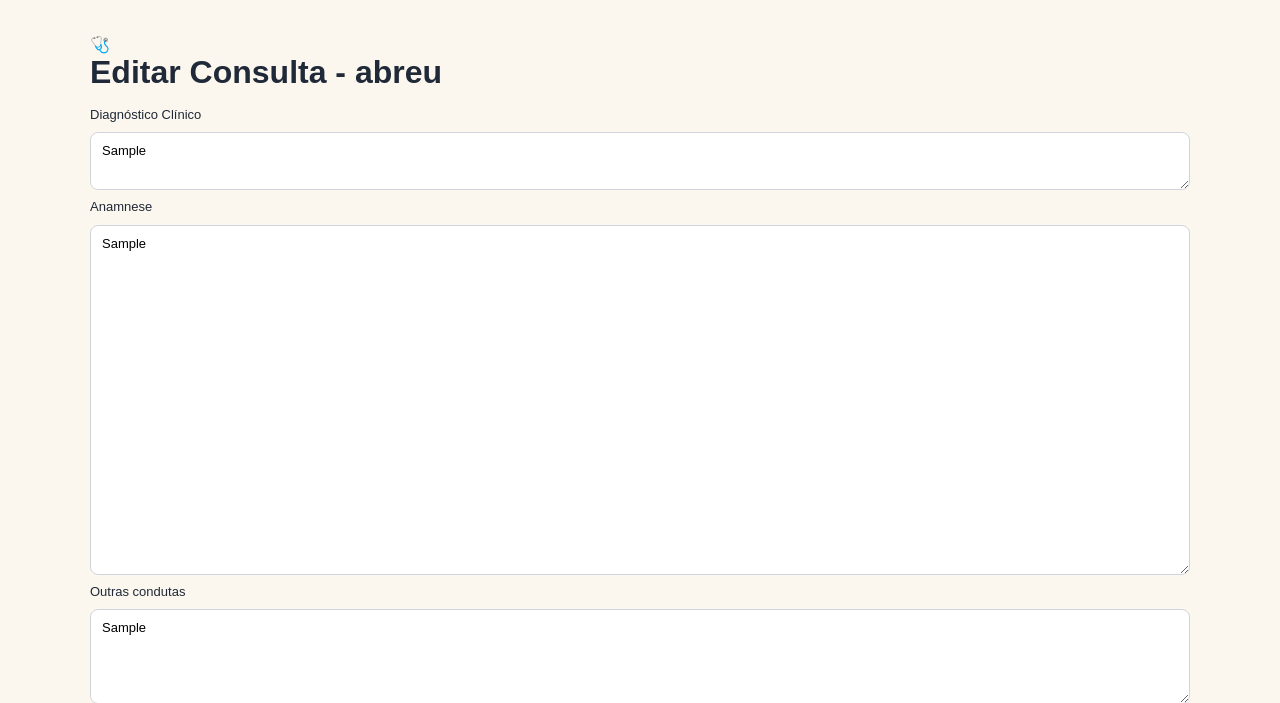
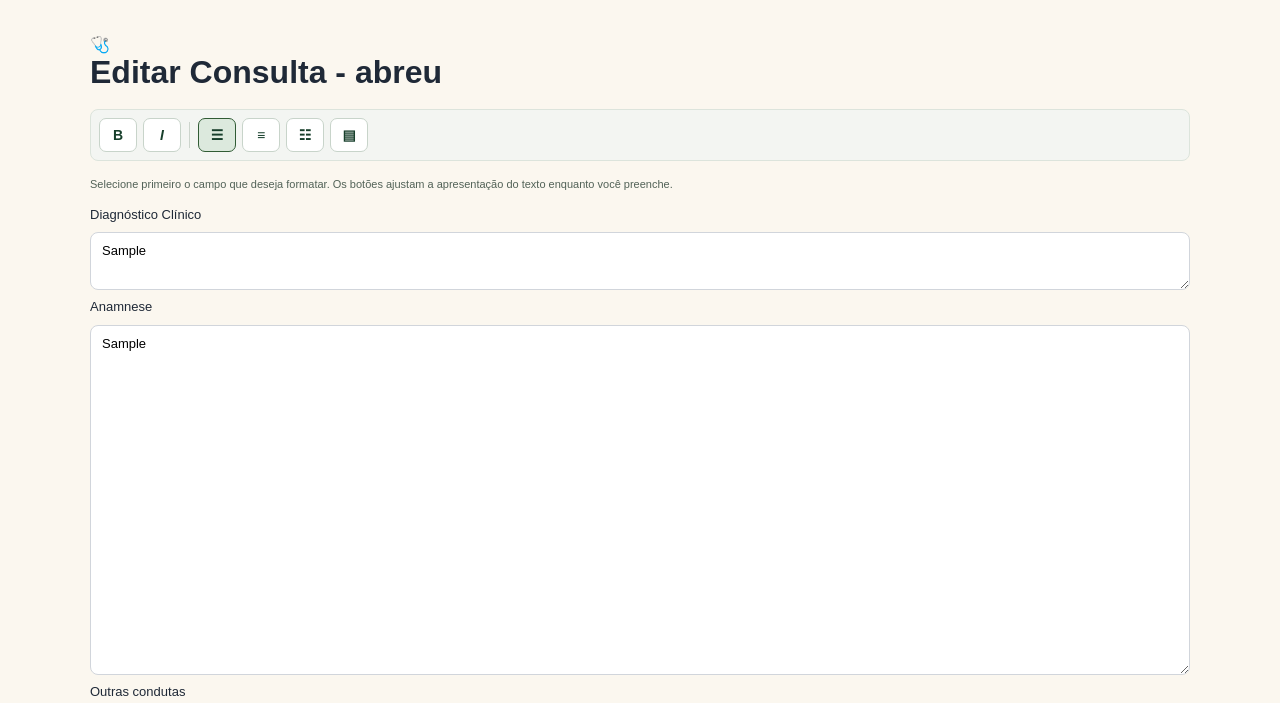
Before and after one commit to Lvieira82/AvaCurative, a Django app: page /consulta/editar/1/ in a window 1280 px wide. Shown: the part 106-809 px from the top of the page. Run offline with Django 5.2, Linux system fonts and the light colour scheme; a user stored in the database is signed in; data comes from the database, SQL or seed files in the repository; tables that the repository leaves empty hold one stand-in row (values such as "Sample post"); grey boxes marked "Sample" are stand-in pictures.

Commit message:
Adiciona barra de formatação ao formulário de consultas

```diff
--- a/templates/consultas/form_consultas.html
+++ b/templates/consultas/form_consultas.html
@@ -8,79 +8,33 @@ Nova Consulta
 {% block content %}
 
 <style>
-/* Ajustes exclusivos do formulário de consulta */
-.form-card.profissional form{
-    gap:9px;
-    margin-top:16px;
-}
-
-.form-card.profissional label{
-    margin-bottom:0;
-    font-size:13px;
-    line-height:1.25;
-}
-
-.form-card.profissional input,
-.form-card.profissional select,
-.form-card.profissional textarea{
-    padding:9px 11px;
-    font-size:13px;
-    line-height:1.4;
-    border-radius:8px;
-}
-
-.form-card.profissional textarea{
-    resize:vertical;
-}
-
-.form-card.profissional .campo-anamnese{
-    min-height:350px;
-    height:350px;
-}
-
-.form-card.profissional .campo-diagnostico{
-    min-height:58px;
-    height:58px;
-}
-
-.form-card.profissional .campo-conduta{
-    min-height:95px;
-    height:95px;
-}
-
-.form-card.profissional .checkbox-grid{
-    margin-top:4px;
-    margin-bottom:4px;
-}
-
-.form-card.profissional button[type="submit"]{
-    padding:11px 16px;
-    font-size:14px;
-}
-
+.form-card.profissional form{gap:9px;margin-top:16px;}
+.form-card.profissional label{margin-bottom:0;font-size:13px;line-height:1.25;}
+.form-card.profissional input,.form-card.profissional select,.form-card.profissional textarea{padding:9px 11px;font-size:13px;line-height:1.4;border-radius:8px;}
+.form-card.profissional textarea{resize:vertical;}
+.form-card.profissional .campo-anamnese{min-height:350px;height:350px;}
+.form-card.profissional .campo-diagnostico{min-height:58px;height:58px;}
+.form-card.profissional .campo-conduta{min-height:95px;height:95px;}
+.form-card.profissional .checkbox-grid{margin-top:4px;margin-bottom:4px;}
+.form-card.profissional button[type="submit"]{padding:11px 16px;font-size:14px;}
+.barra-formatacao-consulta{display:flex;align-items:center;flex-wrap:wrap;gap:6px;padding:8px;margin:2px 0 8px;background:#f3f5f2;border:1px solid #dce4dc;border-radius:8px;}
+.barra-formatacao-consulta .btn-formatar{background:#fff;color:#173f2b;border:1px solid #c8d4ca;border-radius:7px;min-width:38px;padding:8px 11px;cursor:pointer;font-size:14px;font-weight:bold;}
+.barra-formatacao-consulta .btn-formatar:hover,.barra-formatacao-consulta .btn-formatar:focus{background:#e5eee6;}
+.barra-formatacao-consulta .btn-formatar[aria-pressed="true"]{background:#dce9dd;border-color:#315c35;}
+.barra-formatacao-consulta .separador{width:1px;height:26px;background:#ccd4cc;margin:0 2px;}
+.aviso-formatacao{font-size:11px;color:#526257;margin:0 0 8px;}
 @media(max-width:768px){
-    .form-card.profissional .campo-anamnese{
-        min-height:240px;
-        height:240px;
-    }
-
-    .form-card.profissional .campo-diagnostico{
-        min-height:54px;
-        height:54px;
-    }
-
-    .form-card.profissional .campo-conduta{
-        min-height:90px;
-        height:90px;
-    }
+ .form-card.profissional .campo-anamnese{min-height:240px;height:240px;}
+ .form-card.profissional .campo-diagnostico{min-height:54px;height:54px;}
+ .form-card.profissional .campo-conduta{min-height:90px;height:90px;}
+ .barra-formatacao-consulta{gap:5px;padding:6px;}
+ .barra-formatacao-consulta .btn-formatar{min-width:35px;padding:8px;}
 }
 </style>
 
 <div class="form-card profissional">
-
     <div class="form-title">
         <span class="icone">🩺</span>
-
         <h1>
             {% if editando %}
                 Editar Consulta - {{ paciente.nome }}
@@ -98,69 +52,55 @@ Nova Consulta
             data-autosave-url="{% url 'autosave_consulta' consulta.id %}"
         {% endif %}
     >
-
         {% csrf_token %}
 
-        <label>Diagnóstico Clínico</label>
+        <div class="barra-formatacao-consulta" role="toolbar" aria-label="Formatação dos campos da consulta">
+            <button type="button" class="btn-formatar" data-format="bold" title="Negrito" aria-label="Negrito" aria-pressed="false"><strong>B</strong></button>
+            <button type="button" class="btn-formatar" data-format="italic" title="Itálico" aria-label="Itálico" aria-pressed="false"><em>I</em></button>
+            <span class="separador" aria-hidden="true"></span>
+            <button type="button" class="btn-formatar" data-format="left" title="Alinhar à esquerda" aria-label="Alinhar à esquerda" aria-pressed="true">☰</button>
+            <button type="button" class="btn-formatar" data-format="center" title="Centralizar" aria-label="Centralizar" aria-pressed="false">≡</button>
+            <button type="button" class="btn-formatar" data-format="right" title="Alinhar à direita" aria-label="Alinhar à direita" aria-pressed="false">☷</button>
+            <button type="button" class="btn-formatar" data-format="justify" title="Justificar" aria-label="Justificar" aria-pressed="false">▤</button>
+        </div>
+        <p class="aviso-formatacao">Selecione primeiro o campo que deseja formatar. Os botões ajustam a apresentação do texto enquanto você preenche.</p>
+
+        <label for="{{ form.diagnostico_clinico.id_for_label }}">Diagnóstico Clínico</label>
         {{ form.diagnostico_clinico }}
 
-        <label>Anamnese</label>
+        <label for="{{ form.anamnese.id_for_label }}">Anamnese</label>
         {{ form.anamnese }}
 
-        <label>Outras condutas</label>
+        <label for="{{ form.conduta.id_for_label }}">Outras condutas</label>
         {{ form.conduta }}
 
         <div class="checkbox-grid">
-
             <label class="check-card">
                 {{ form.diabetes }}
                 <span>DM</span>
             </label>
-
             <label class="check-card">
                 {{ form.hipertensao }}
                 <span>HAS</span>
             </label>
-
         </div>
 
         {% if editando and consulta.fotos.all %}
             <label>Fotos já anexadas:</label>
-
             <div class="fotos-consulta">
                 {% for foto in consulta.fotos.all %}
-                    <img
-                        src="{{ foto.imagem.url }}"
-                        alt="Foto da consulta"
-                    >
+                    <img src="{{ foto.imagem.url }}" alt="Foto da consulta">
                 {% endfor %}
             </div>
         {% endif %}
 
         <label>Adicionar novas fotos:</label>
-
-        <input
-            type="file"
-            id="inputFotosConsulta"
-            name="fotos"
-            multiple
-            accept="image/*"
-        >
-
-        <div
-            id="previewFotosConsulta"
-            class="preview-fotos-consulta"
-        ></div>
-
+        <input type="file" id="inputFotosConsulta" name="fotos" multiple accept="image/*">
+        <div id="previewFotosConsulta" class="preview-fotos-consulta"></div>
         <small>Máximo de 6 fotos.</small>
 
-        <div
-            id="autosave-status"
-            style="margin:6px 0; font-size:12px;"
-        >
-            {% if consulta %}
-                Rascunho aguardando salvamento...
-            {% endif %}
+        <div id="autosave-status" style="margin:6px 0;font-size:12px;">
+            {% if consulta %}Rascunho aguardando salvamento...{% endif %}
         </div>
 
         <button type="submit">
@@ -170,10 +110,84 @@ Nova Consulta
                 Salvar Consulta
             {% endif %}
         </button>
+    </form>
+</div>
 
-    </form>
+<script>
+(function(){
+    const form = document.querySelector('.form-card.profissional form');
+    if (!form) return;
 
-</div>
+    const campos = [
+        document.getElementById('{{ form.diagnostico_clinico.auto_id }}'),
+        document.getElementById('{{ form.anamnese.auto_id }}'),
+        document.getElementById('{{ form.conduta.auto_id }}')
+    ].filter(Boolean);
+
+    const botoes = document.querySelectorAll('.barra-formatacao-consulta [data-format]');
+    let campoAtivo = null;
+    const estado = new WeakMap();
+
+    function obterEstado(campo){
+        if(!estado.has(campo)){
+            estado.set(campo,{bold:false,italic:false,align:'left'});
+        }
+        return estado.get(campo);
+    }
+
+    function atualizarCampo(campo){
+        const e = obterEstado(campo);
+        campo.style.fontWeight = e.bold ? 'bold' : 'normal';
+        campo.style.fontStyle = e.italic ? 'italic' : 'normal';
+        campo.style.textAlign = e.align;
+    }
+
+    function atualizarBotoes(){
+        const e = campoAtivo ? obterEstado(campoAtivo) : null;
+        botoes.forEach(botao=>{
+            const tipo = botao.dataset.format;
+            let ativo = false;
+            if(e){
+                if(tipo==='bold') ativo=e.bold;
+                else if(tipo==='italic') ativo=e.italic;
+                else ativo=e.align===tipo;
+            }
+            botao.setAttribute('aria-pressed',String(ativo));
+        });
+    }
+
+    campos.forEach(campo=>{
+        campo.addEventListener('focus',()=>{
+            campoAtivo=campo;
+            atualizarBotoes();
+        });
+    });
+
+    botoes.forEach(botao=>{
+        botao.addEventListener('mousedown',event=>event.preventDefault());
+        botao.addEventListener('click',()=>{
+            if(!campoAtivo){
+                campoAtivo=campos[0] || null;
+                if(campoAtivo) campoAtivo.focus();
+            }
+            if(!campoAtivo) return;
+            const e=obterEstado(campoAtivo);
+            const tipo=botao.dataset.format;
+            if(tipo==='bold') e.bold=!e.bold;
+            else if(tipo==='italic') e.italic=!e.italic;
+            else e.align=tipo;
+            atualizarCampo(campoAtivo);
+            atualizarBotoes();
+            campoAtivo.focus();
+        });
+    });
+
+    if(campos.length){
+        campoAtivo=campos[0];
+        atualizarBotoes();
+    }
+})();
+</script>
 
 <script src="{% static 'js/consulta_autosave.js' %}"></script>
 
```
